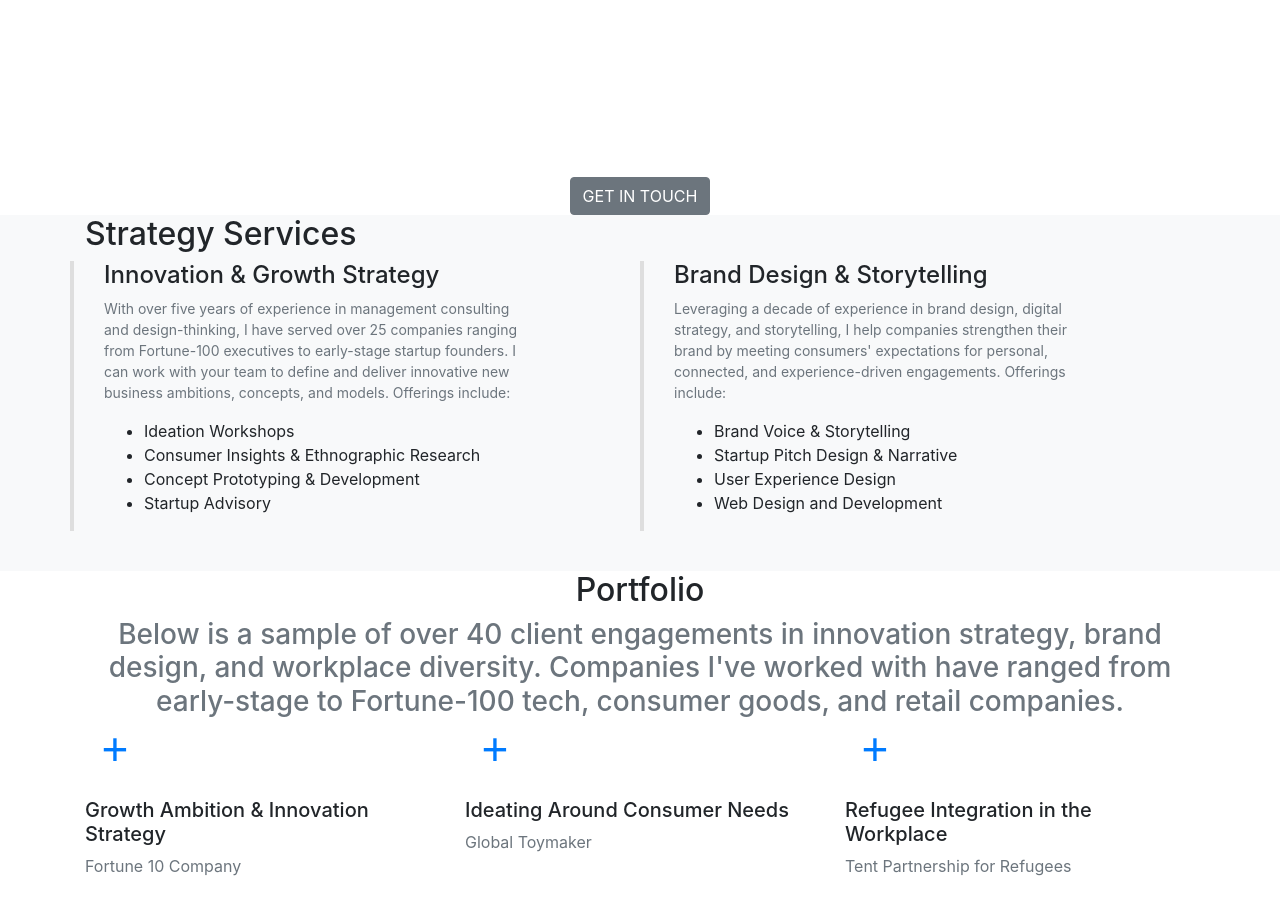
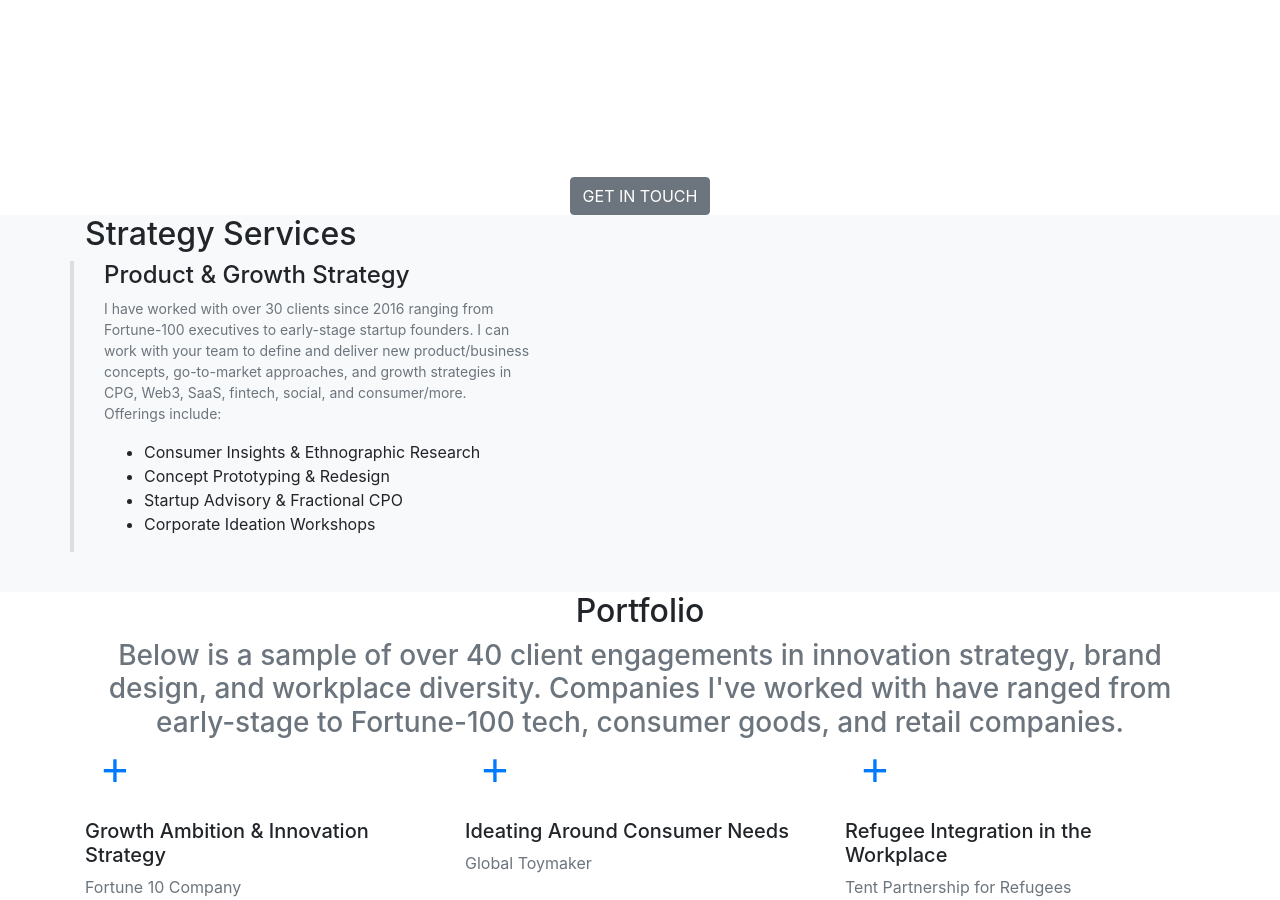
Before and after one commit to dalkat/dalkat.github.io, a Jekyll site: the page built from strategy 2.md, in a window 1280 px wide and 900 px high, scrolled down 727 px. Built offline with Jekyll 4.4.1, drawn with Linux system fonts in a browser that asks for light colours; nearby versions of some CDN libraries; some web fonts are replaced; library files that are not in the unit come from our copies.

Commit message:
Update strategy.html

```diff
--- a/_layouts/strategy.html
+++ b/_layouts/strategy.html
@@ -88,7 +88,14 @@ layout: default-sub
           </div>
         </div>
         <div class="row">
-          {%- for service in site.data.home.services.service -%}
+          <div class="col-md-5" style="border-left: 4px #dedede solid; padding-left:30px; margin-bottom:40px;">
+            <h4 class="service-heading" style="margin-top:0;">Product & Growth Strategy</h4>
+            <p class="text-muted" style="font-size:14px; text-align:left;">I have worked with over 30 clients since 2016 ranging from Fortune-100 executives to early-stage startup founders. I can work with your team to define and deliver new product/business concepts, go-to-market approaches, and growth strategies in CPG, Web3, SaaS, fintech, social, and consumer/more. Offerings include&colon;<br><ul id="services"><li class="services">Consumer Insights & Ethnographic Research</li><li class="services">Concept Prototyping & Redesign</li><li class="services">Startup Advisory & Fractional CPO</li><li class="services">Corporate Ideation Workshops</li></ol></p>
+          </div>
+
+          <div class="col-md-1"></div>
+        </div>
+         <!--  {%- for service in site.data.home.services.service -%}
           {% assign ws = '' %}
           <div class="col-md-5" style="border-left: 4px #dedede solid; padding-left:30px; margin-bottom:40px;">
             <h4 class="service-heading" style="margin-top:0;">{{ service.heading }}</h4>
@@ -97,8 +104,8 @@ layout: default-sub
 
           <div class="col-md-1"></div>
           {%- endfor -%}
-        {% assign ws = '' %}
-        </div>
+          {% assign ws = '' %} -->
+
       </div>
     </section>
 
```
